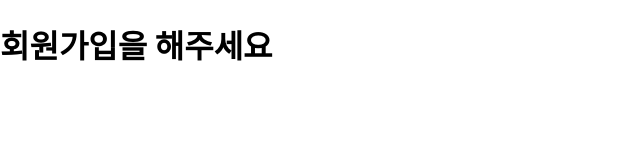
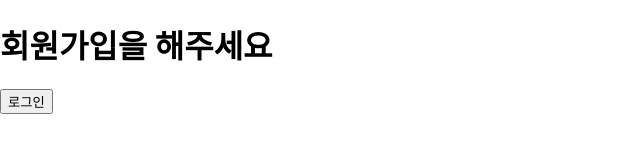
Before and after one commit to seohyun1001/React_240513, a React (Create React App) app in the folder my-app/: page / in a window 1280 px wide. Shown: the top 164 px of the page, without its empty margins (0-640 px from the left). Built offline with nearby package versions, Linux system fonts and the light colour scheme.

Commit message:
10:40 / 엘리먼트 변수

```diff
--- /dev/null
+++ b/my-app/src/09.조건부랜더링/LoginControl.jsx
@@ -0,0 +1,42 @@
+import React, { useState } from "react";
+import Greeting from "./Greeting";
+
+function LogoutButton(props) {
+    return (
+        <button onClick={props.onClick}>로그아웃</button>
+    );
+}
+
+function LoginButton(props) {
+    return (
+        <button onClick={props.onClick}>로그인</button>
+    );
+}
+
+function LoginControl(props) {
+    const [isLoggedIn, setIsLoggedIn] = useState(false);
+    const handleLoginClick = () => {
+        setIsLoggedIn(true);
+    }
+
+    const handleLogoutClick = () => {
+        setIsLoggedIn(false);
+    }
+
+    let button;
+    if (isLoggedIn) {
+        button = <LogoutButton onClick = {handleLogoutClick} />
+
+    } else {
+        button = <LoginButton onClick = {handleLoginClick} />
+    }
+
+    return (
+        <div>
+            <Greeting isLoggedIn = {isLoggedIn} />
+            {button}
+        </div>
+    )
+}
+
+export default LoginControl;
--- a/my-app/src/index.js
+++ b/my-app/src/index.js
@@ -21,6 +21,7 @@
 import ConfirmButton from './08.이벤트핸들링/ConfirmButton';
 import EventPractice from './08.이벤트핸들링/EventPractice';
 import Greeting from './09.조건부랜더링/Greeting';
+import LoginControl from './09.조건부랜더링/LoginControl';
 
 const root = ReactDOM.createRoot(document.getElementById('root'));
 
@@ -56,7 +57,8 @@
     {/* <EventPractice /> */}
 
 {/* 9장 */}
-    <Greeting />
+    {/* <Greeting /> */}
+    <LoginControl />
 
 
   </React.StrictMode>
```
